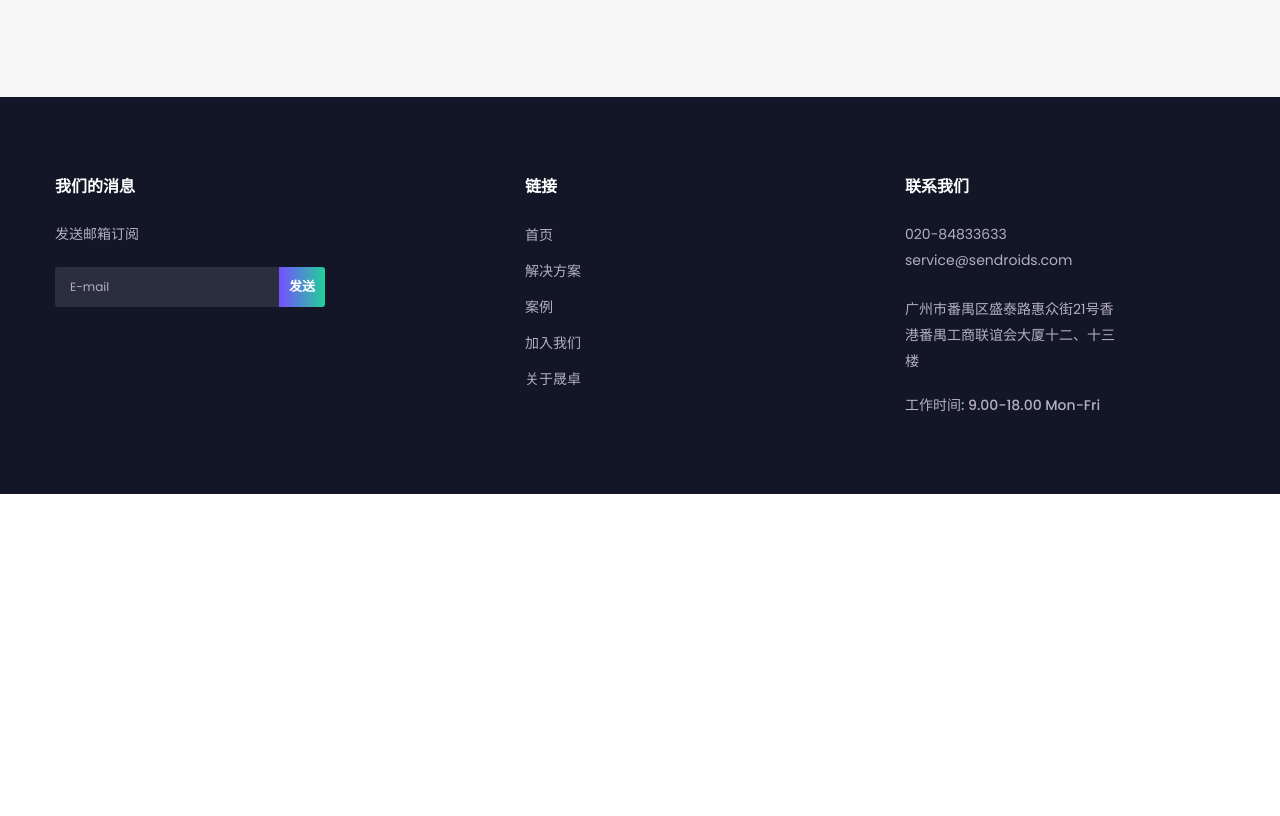
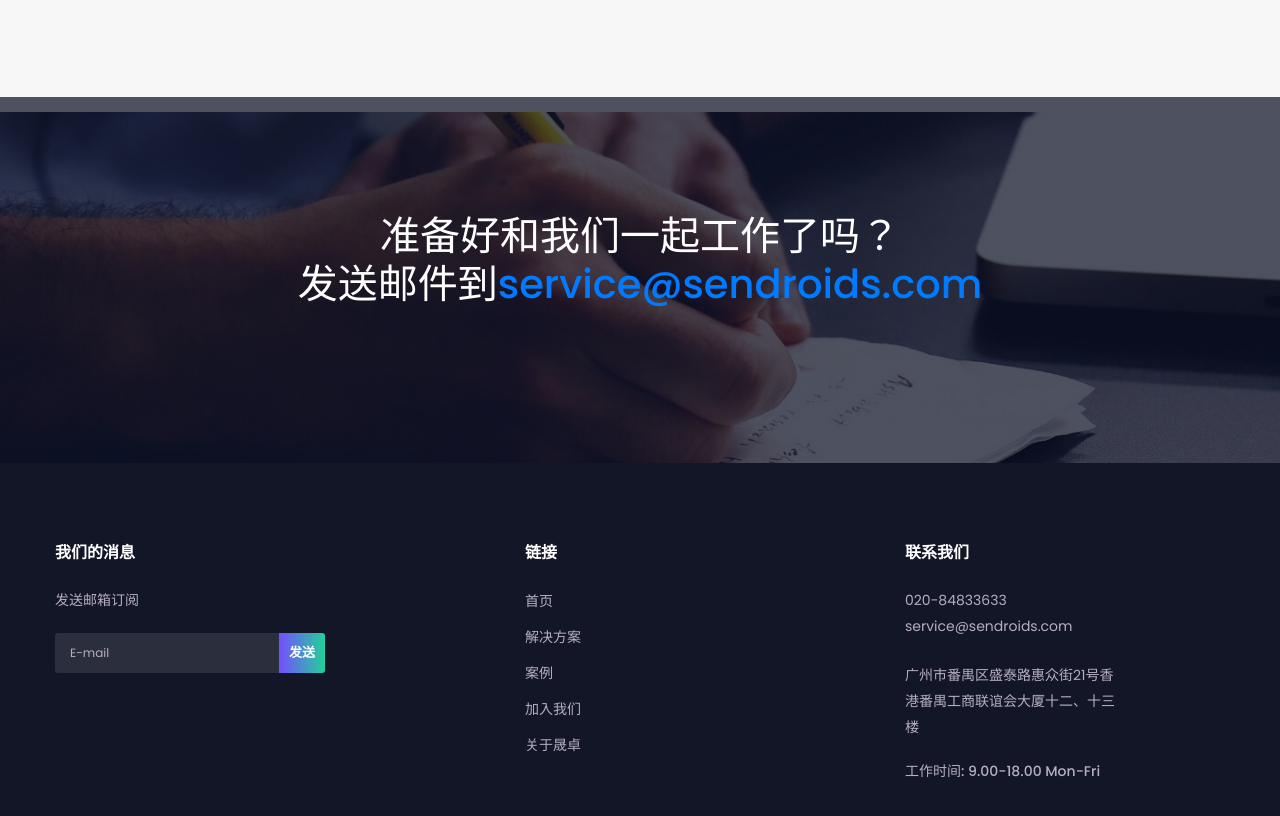
Before and after one commit to liyinggit/myproject, a plain HTML site: page contact-us.html in a window 1280 px wide. Shown: the part 1983-2799 px from the top of the page. Before the commit the page ends 2477 px from the top, so only its background shows below. Drawn offline with nearby package versions, Linux system fonts and the light colour scheme; some packages are replaced by stand-ins of ours; files that its build step writes are made by us from their sources; no server answers.

Commit message:
企业主页

```diff
--- a/contact-us.html
+++ b/contact-us.html
@@ -164,6 +164,17 @@
             </div>
         </section>
 
+        <section class="project_area">
+                    <div class="container">
+                        <div class="project_inner">
+                            <div class="center_title">
+                                <h2>准备好和我们一起工作了吗？ </h2>
+                                <h2>发送邮件到<a href="#">service@sendroids.com</a></h2>
+                            </div>
+
+                        </div>
+                    </div>
+        </section>
 
         <!--================Footer Area =================-->
         <footer class="footer_area">
```
